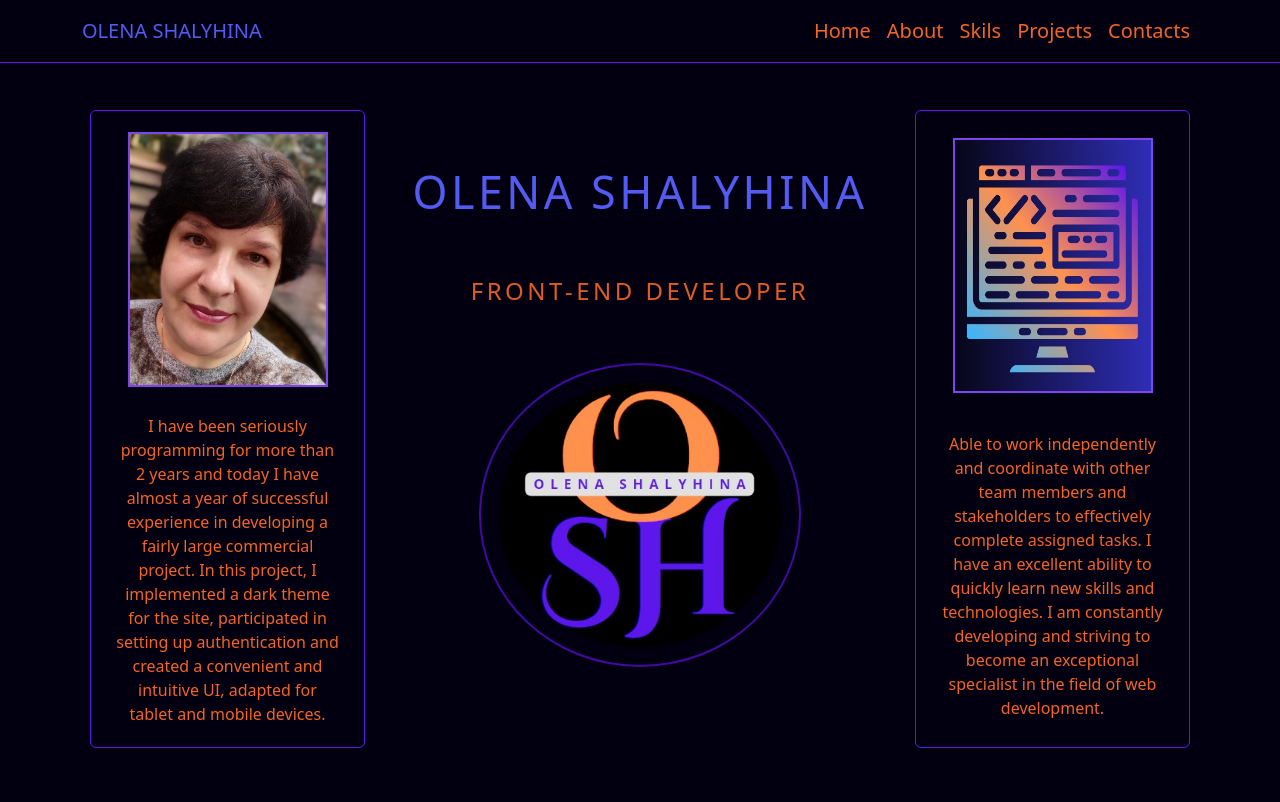
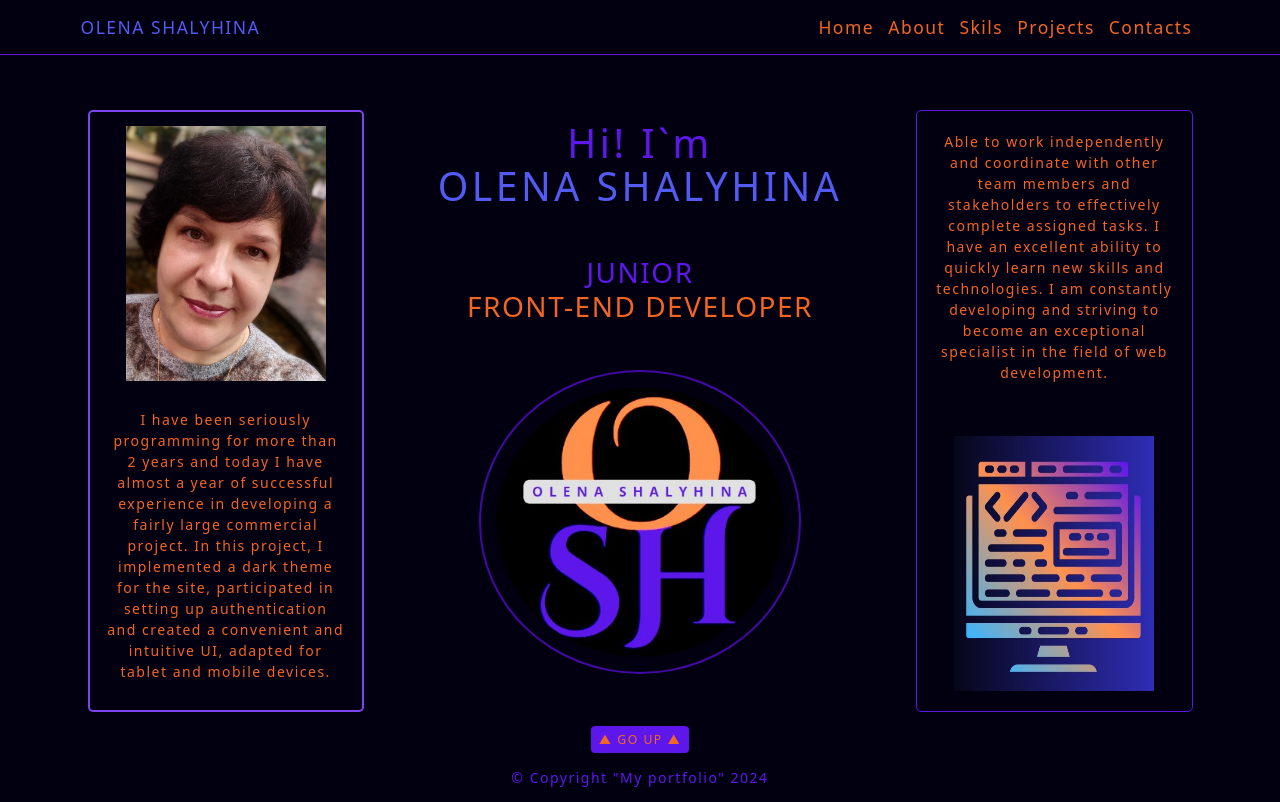
Before and after one commit to olena-shalyhina/my_portfolio, a React (Vite) app: page / in a window 1280 px wide. Built offline with nearby package versions, Linux system fonts and the light colour scheme.

Commit message:
add Copiright.tsx

```diff
--- a/src/App.tsx
+++ b/src/App.tsx
@@ -2,12 +2,14 @@ import { Container } from 'react-bootstrap';
 import { Header } from './components/Header';
 import { HomePage } from './pages/HomePage';
 import './App.scss';
+import { Copyright } from './pages/Copyright';
 
 function App() {
   return (
     <Container className="main_container d-flex flex-column justify-content-between">
       <Header />
       <HomePage />
+      <Copyright />
     </Container>
   );
 }
--- a/src/index.css
+++ b/src/index.css
@@ -7,10 +7,10 @@ html {
   font-family: Inter, system-ui, Avenir, Helvetica, Arial, sans-serif;
   line-height: 1.5;
   font-weight: 400;
-
+  font-size: 14px;
+  letter-spacing: 1.5px;
   /* color-scheme: light dark; */
-  /* color: red;*/
-  /* background-image: url('../src/assets/4562023-hd_1040_1848_30fps.mp4'); */
+  /* background: url('../src/assets/contact.jpg'); */
 
   font-synthesis: none;
   text-rendering: optimizeLegibility;
@@ -43,7 +43,7 @@ a:active {
 body {
   margin: 0;
   display: flex;
-  place-items: center;
+  /* place-items: center; */
   min-width: 320px;
   min-height: 100vh;
   background-color: #020010;
@@ -66,6 +66,7 @@ h1 {
 }
 
 h3 {
+  text-transform: uppercase;
   font-size: 1.5em;
   line-height: 1.5;
   letter-spacing: 3.5px;
--- /dev/null
+++ b/src/pages/Copyright.tsx
@@ -0,0 +1,25 @@
+import { FC } from 'react';
+import { Button } from 'react-bootstrap';
+
+export const Copyright: FC = () => {
+  // const url = import.meta.env.BASE_URL;
+
+  /* href={`${url}`} */
+
+  return (
+    <div className=" bg-dark text-saccesful pt-3">
+      <Button
+        type="button"
+        variant="saccesful"
+        size="sm"
+        href="#home"
+        className="text-info"
+      >
+        &#9650; GO UP &#9650;
+      </Button>
+      <div className="text-center border-2 border-info p-3">
+        &copy; Copyright "My portfolio" 2024
+      </div>
+    </div>
+  );
+};
--- a/src/pages/HomePage.tsx
+++ b/src/pages/HomePage.tsx
@@ -1,5 +1,4 @@
 import { FC } from 'react';
-import { Container, Row } from 'react-bootstrap';
 import logo from '../assets/logo.jpg';
 import '../styles/HomePage.scss';
 import myPhoto from '../assets/my-photo.jpg';
@@ -8,10 +7,10 @@ import monitor from '../assets/monitor.jpg';
 export const HomePage: FC = () => {
   return (
     <section className="home_section row text-info  mx-2">
-      <div className="home_discription col-md-12 col-lg-3   d-flex flex-column align-items-center justify-content-around order-2 order-lg-1  border border-saccesful rounded  px-4 ">
-        <img className="home_img my-3" src={myPhoto} alt="My photo" />
+      <div className="home_discription col-md-12 col-lg-3   d-flex flex-column flex-md-row flex-lg-column  align-items-center justify-content-around order-2 order-lg-1    px-1 ">
+        <img className="home_img m-3" src={myPhoto} alt="My photo" />
 
-        <p>
+        <p className="p-3">
           I have been seriously programming for more than 2 years and today I
           have almost a year of successful experience in developing a fairly
           large commercial project. In this project, I implemented a dark theme
@@ -20,21 +19,30 @@ export const HomePage: FC = () => {
         </p>
       </div>
       <div className="col-md-12 col-lg-6 d-flex flex-column justify-content-center order-1 order-lg-2  gap-5 mt-4">
-        <h1>OLENA SHALYHINA</h1>
-        <h3>FRONT-END DEVELOPER</h3>
+        <h1>
+          <span className="text-saccesful">Hi! I`m </span>
+          <br />
+          OLENA SHALYHINA
+        </h1>
+
+        <h2>
+          <span className="text-saccesful">JUNIOR</span>
+          <br />
+          FRONT-END DEVELOPER
+        </h2>
         <a href="#" target="_blank">
           <img src={logo} className="my_logo" alt="My logo" />
         </a>
       </div>
-      <div className="home_discription col-md-12 col-lg-3 d-flex flex-column align-items-center  justify-content-around order-3 border border-saccesful rounded  px-4 ">
-        <img className="home_img  my-3" src={monitor} alt="My photo" />
-        <p>
+      <div className="home_discription col-md-12 col-lg-3 d-flex  flex-column flex-md-row flex-lg-column align-items-center  justify-content-around order-3 border border-saccesful rounded  px-1 ">
+        <p className="p-3">
           Able to work independently and coordinate with other team members and
           stakeholders to effectively complete assigned tasks. I have an
           excellent ability to quickly learn new skills and technologies. I am
           constantly developing and striving to become an exceptional specialist
           in the field of web development.
         </p>
+        <img className="home_img  m-3" src={monitor} alt="My photo" />
       </div>
     </section>
   );
--- a/src/styles/homePage.scss
+++ b/src/styles/homePage.scss
@@ -1,12 +1,14 @@
 .home_section {
-  min-height: 86vh;
-}
+  // min-height: 60vh;
 
   .home_discription {
     margin-top: 50px;
-}
+    border: 2px solid #7e45ee;
+    border-radius: 5px;
     .home_img {
       width: 200px;
       height: 255px;
-  border: 2px solid #7e45ee;
+      // transform: rotate(-0.05turn);
     }
+  }
+}
```
Lines whose indentation alone changed are shown as unchanged.
